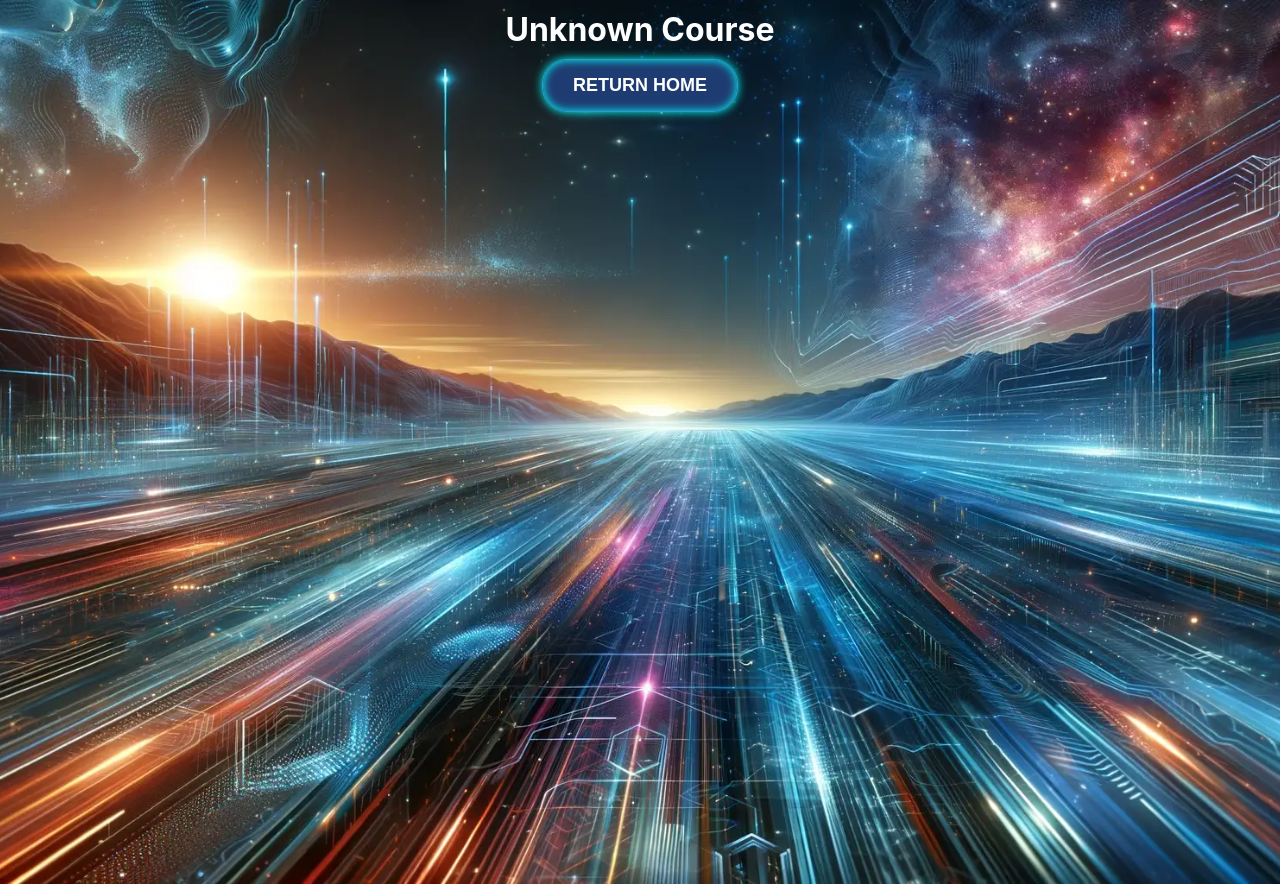
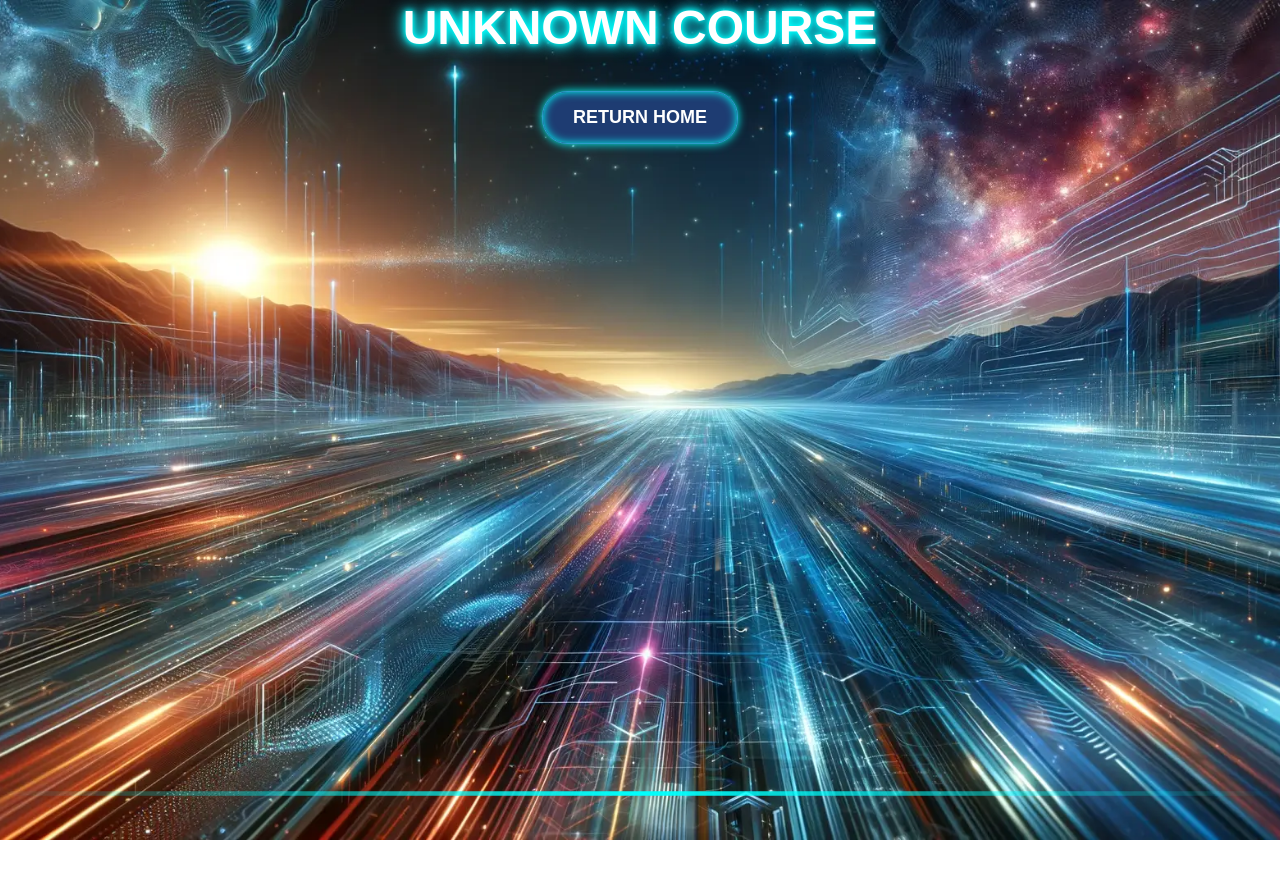
Before and after one commit to Ali-H-Hassan/ByteBattles-CodingAdventure, a React (Create React App) app in the folder frontend/: page /game in a window 1280 px wide. After the commit the page ends 840 px from the top, so only its background shows below. Built offline with nearby package versions, Linux system fonts and the light colour scheme.

Commit message:
Frontend <> Styling Button And Title

```diff
--- a/frontend/src/components/Game/CssGameScene.jsx
+++ b/frontend/src/components/Game/CssGameScene.jsx
@@ -13,7 +13,11 @@ class CssGameScene extends Phaser.Scene {
   preload() {}
 
   create() {
-    // Use the values from gameSceneConfig
+    // Check for gameSceneConfig before trying to access its properties
+    if (!this.courseData || !this.courseData.gameSceneConfig) {
+      console.error("Game scene configuration is missing");
+      return; // Exit the function if gameSceneConfig is undefined
+    }
     const { backgroundColor, cssProperties, htmlTargets } =
       this.courseData.gameSceneConfig;
 
--- a/frontend/src/components/Game/Game.css
+++ b/frontend/src/components/Game/Game.css
@@ -1,5 +1,5 @@
 #game-wrapper {
-  height: 94vh;
+  height: 87vh;
   display: flex;
   justify-content: center;
   align-items: center;
@@ -21,14 +21,6 @@
   color: #fff;
   padding: 4px;
   text-align: center;
-}
-.game-title {
-  text-shadow: 0px 0px 10px rgba(0, 255, 255, 0.7);
-  transition: transform 0.2s;
-}
-
-.game-title:hover {
-  transform: scale(1.1);
 }
 
 .game-tag {
--- a/frontend/src/pages/GamePage.css
+++ b/frontend/src/pages/GamePage.css
@@ -4,16 +4,49 @@
   background-position: center;
 }
 .Game h1 {
-  padding: 10px;
-  margin: 0;
-  color: white;
+  font-size: 3rem;
+  color: #fff;
+  text-align: center;
+  text-transform: uppercase;
+  text-shadow: 0 0 5px #00fffc, 0 0 10px #00fffc, 0 0 15px #00fffc,
+    0 0 20px #2e9cca;
+  font-family: "Orbitron", sans-serif;
+  margin-top: 0;
+  margin-bottom: 1rem;
+  user-select: none;
+  -webkit-tap-highlight-color: transparent;
 }
+
+.Game h1::after {
+  content: "";
+  position: absolute;
+  top: 100%;
+  left: 50%;
+  width: 100%;
+  height: 3px;
+  background: linear-gradient(
+    90deg,
+    rgba(0, 255, 252, 0) 0%,
+    rgba(0, 255, 252, 1) 50%,
+    rgba(0, 255, 252, 0) 100%
+  );
+  opacity: 0.7;
+  transform: translate(-50%, -8px);
+}
+
+.Game h1:hover::after {
+  opacity: 1;
+  transform: translate(-50%, -8px) scaleY(1.5);
+}
+
+@import url("https://fonts.googleapis.com/css2?family=Orbitron:wght@400;700&display=swap");
+
 .return-home-button {
   padding: 15px 30px;
-  margin-bottom: 20px; /* Adjust as needed */
+  margin-top: 20px;
   color: #fff;
-  background-color: #1e3c72; /* A deep blue reminiscent of gaming interfaces */
-  border: 1px solid #2e9cca; /* A lighter blue for contrast */
+  background-color: #1e3c72;
+  border: 1px solid #2e9cca;
   border-radius: 25px;
   font-size: 18px;
   font-weight: bold;
@@ -22,10 +55,10 @@
   outline: none;
   position: relative;
   overflow: hidden;
-  box-shadow: 0 0 10px #00fffc, inset 0 0 10px #00fffc; /* Glowing effect */
+  box-shadow: 0 0 10px #00fffc, inset 0 0 10px #00fffc;
   transition: all 0.3s ease-in-out;
-  user-select: none; /* Prevent text selection */
-  -webkit-tap-highlight-color: transparent; /* Remove mobile highlight */
+  user-select: none;
+  -webkit-tap-highlight-color: transparent;
 }
 
 .return-home-button::after {
@@ -35,7 +68,7 @@
   left: 50%;
   width: 300%;
   height: 300%;
-  background-color: #00fffc; /* Neon blue */
+  background-color: #00fffc;
   transition: all 0.5s;
   display: block;
   transform: translate(-50%, -50%) scale(0);
@@ -60,8 +93,8 @@
 }
 
 .return-home-button:hover {
-  background-color: #0a2e38; /* Darker shade for hover state */
-  box-shadow: 0 0 15px #00fffc, inset 0 0 15px #00fffc; /* Stronger glow on hover */
+  background-color: #0a2e38;
+  box-shadow: 0 0 15px #00fffc, inset 0 0 15px #00fffc;
 }
 
 .return-home-button:focus {
--- a/frontend/src/pages/GamePage.jsx
+++ b/frontend/src/pages/GamePage.jsx
@@ -21,14 +21,14 @@ const GamePage = () => {
   }, [courses, courseId]);
 
   const navigateToDashboard = () => {
-    navigate("/dashboard"); // Update this path to the actual dashboard route in your application
+    navigate("/dashboard");
   };
 
   return (
     <div className="Game">
       <h1>{courseName}</h1>
       <button className="return-home-button" onClick={navigateToDashboard}>
-        Return Home
+        <span>Return Home</span>
       </button>
       <Game courseId={courseId} />
     </div>
```
